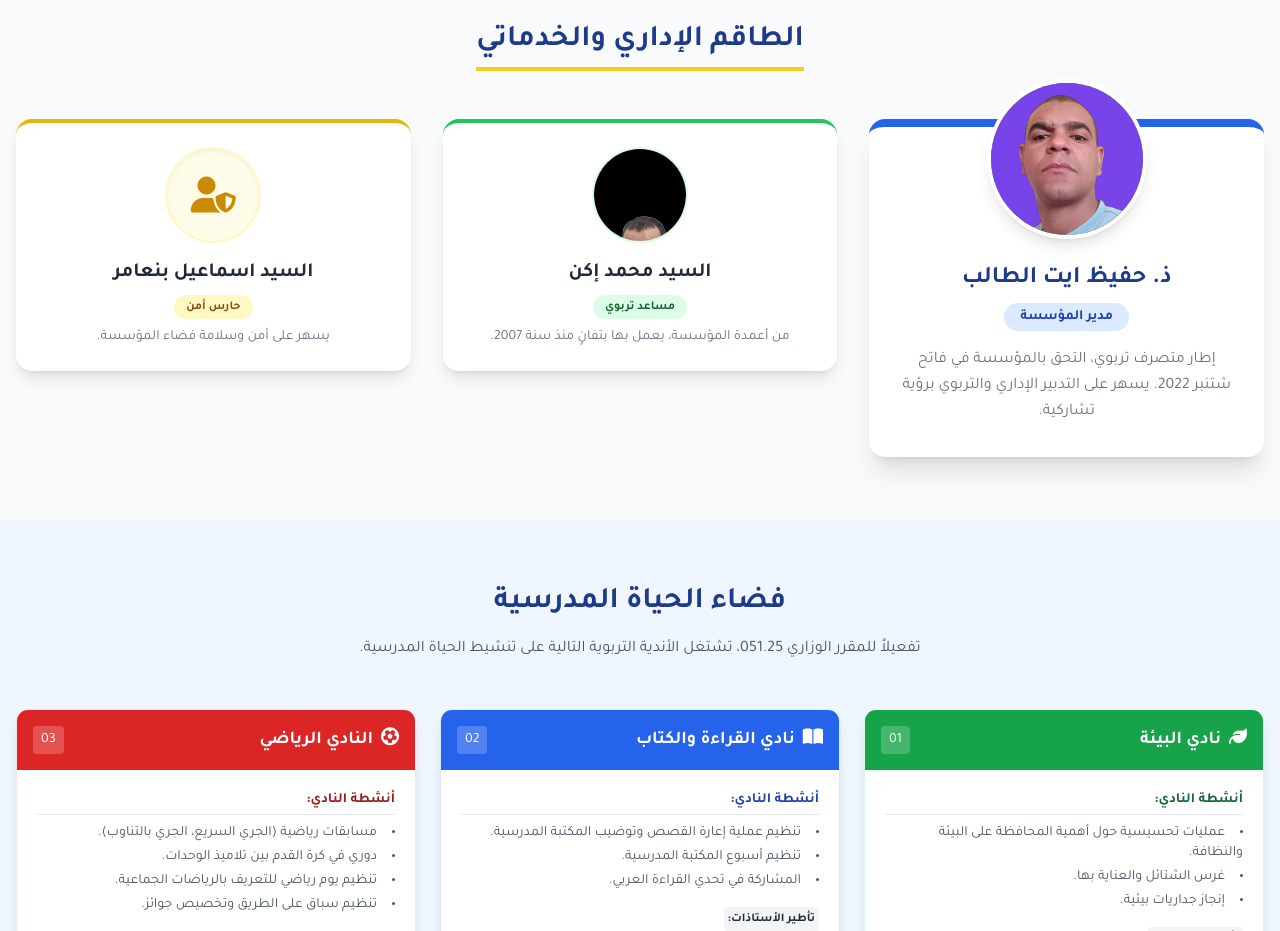
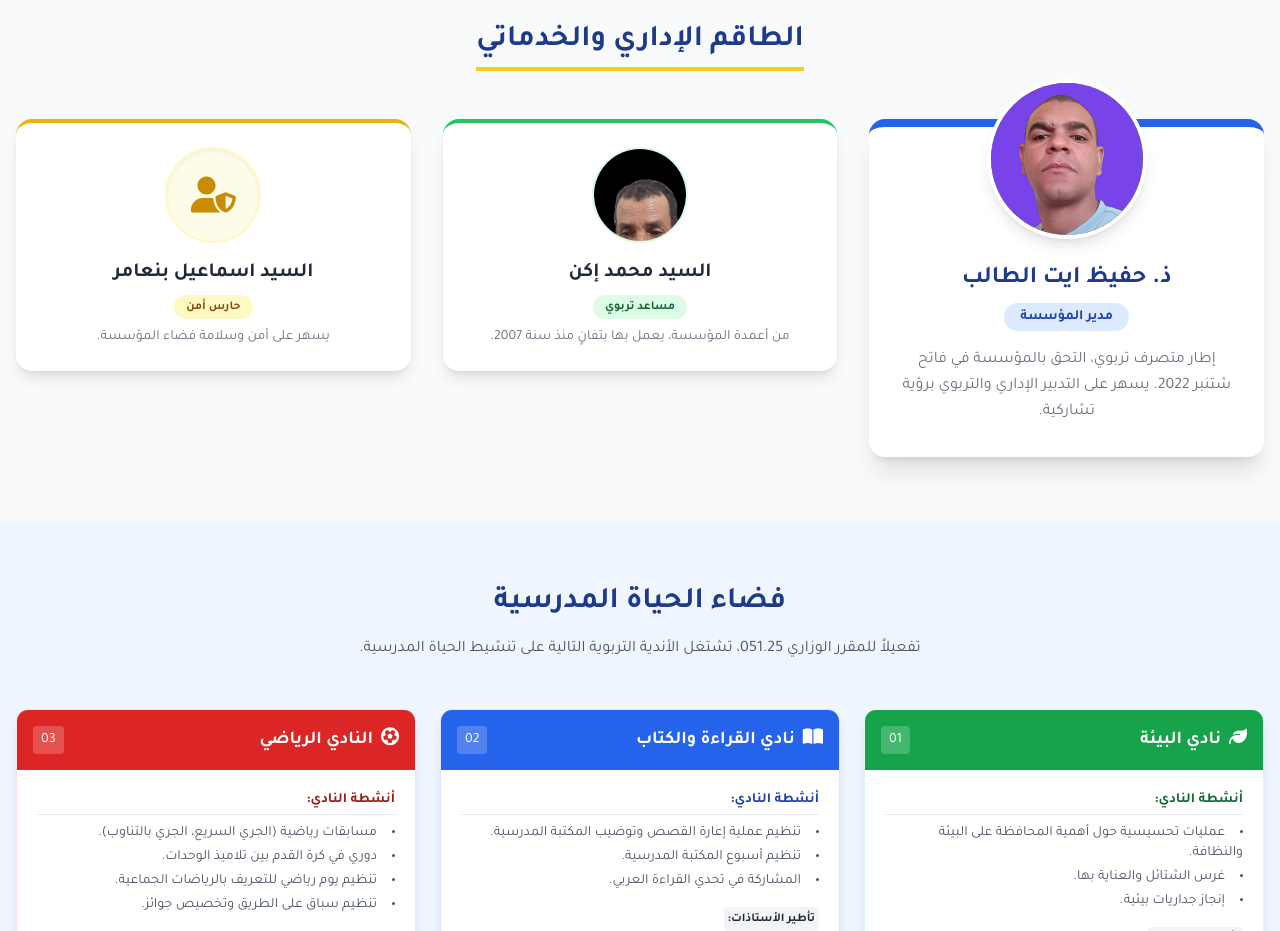
Before and after one commit to Hafido2025/ecole-sit-raida, a plain HTML site: page index.html in a window 1280 px wide. Shown: the part 820-1751 px from the top of the page. Drawn offline with nearby package versions, Linux system fonts and the light colour scheme.

```diff
--- a/index.html
+++ b/index.html
@@ -185,7 +185,7 @@
             </div>
             <div class="bg-white p-6 rounded-2xl shadow-lg border-t-4 border-green-500 flex flex-col items-center text-center mt-12 md:mt-0">
               <div class="w-24 h-24 bg-green-50 rounded-full border-2 border-green-100 mb-4 shadow-inner overflow-hidden">
-                    <img src="ikn.png" oncontextmenu="return false;" draggable="false" class="w-full h-full object-cover object-top protected-img">
+                    <img src="ikn.png" oncontextmenu="return false;" draggable="false" class="w-full h-full object-cover protected-img" style="object-position: center 30%; transform: scale(1.4);">
                 </div>
                 <h3 class="text-xl font-bold text-gray-800">السيد محمد إكن</h3>
                 <span class="bg-green-100 text-green-800 text-xs px-3 py-1 rounded-full font-bold mt-2">مساعد تربوي</span>
```
